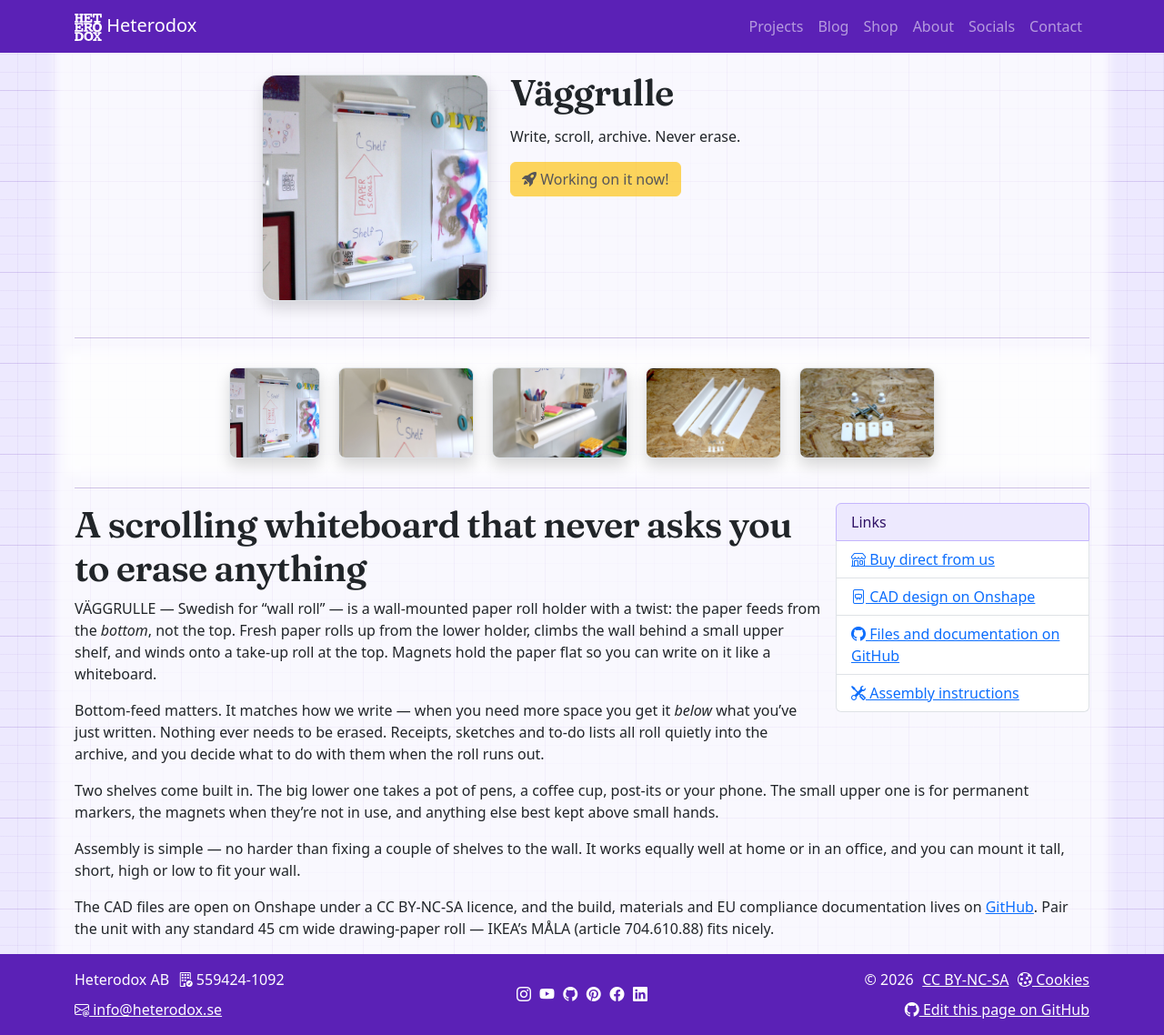
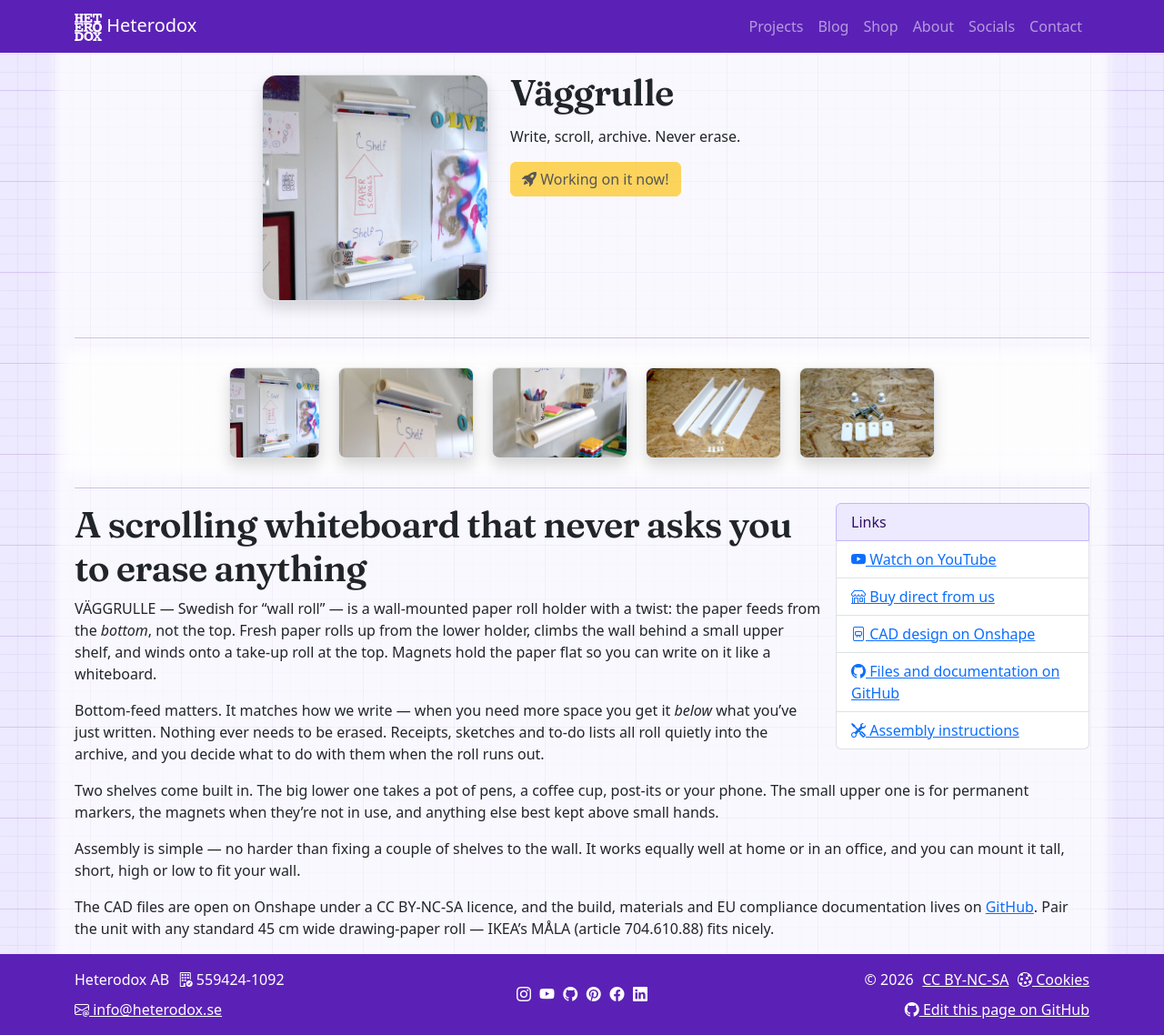
Before and after one commit to heterodox-studios/heterodox-studios.github.io, a Jekyll site: the page built from _projects/vaggrulle/index.md, in a window 1280 px wide. Shown: the whole page at 91% size. Built offline with Jekyll 4.4.1, drawn with Linux system fonts in a browser that asks for light colours; some web fonts are replaced.

Commit message:
Added youtube link

```diff
--- a/_projects/vaggrulle/index.md
+++ b/_projects/vaggrulle/index.md
@@ -10,6 +10,9 @@
   Write, scroll, archive. Never erase.
 
 links:
+  - icon: youtube
+    url: https://www.youtube.com/watch?v=d2nPLcyNCWE
+    txt: Watch on YouTube
   - icon: shop
     url: https://shop.heterodox.se/products/vaggrulle-wall-roll-holder
     txt: Buy direct from us
@@ -22,9 +25,7 @@
   - icon: tools
     url: https://github.com/heterodox-studios/minis/blob/main/vaggrulle/assembly-instructions.md
     txt: Assembly instructions
-  # - icon: youtube
-  #   url: https://www.youtube.com/watch?v=TODO
-  #   txt: Watch on YouTube
+
 
 images:
   - src: "images/hero.jpg"
```
